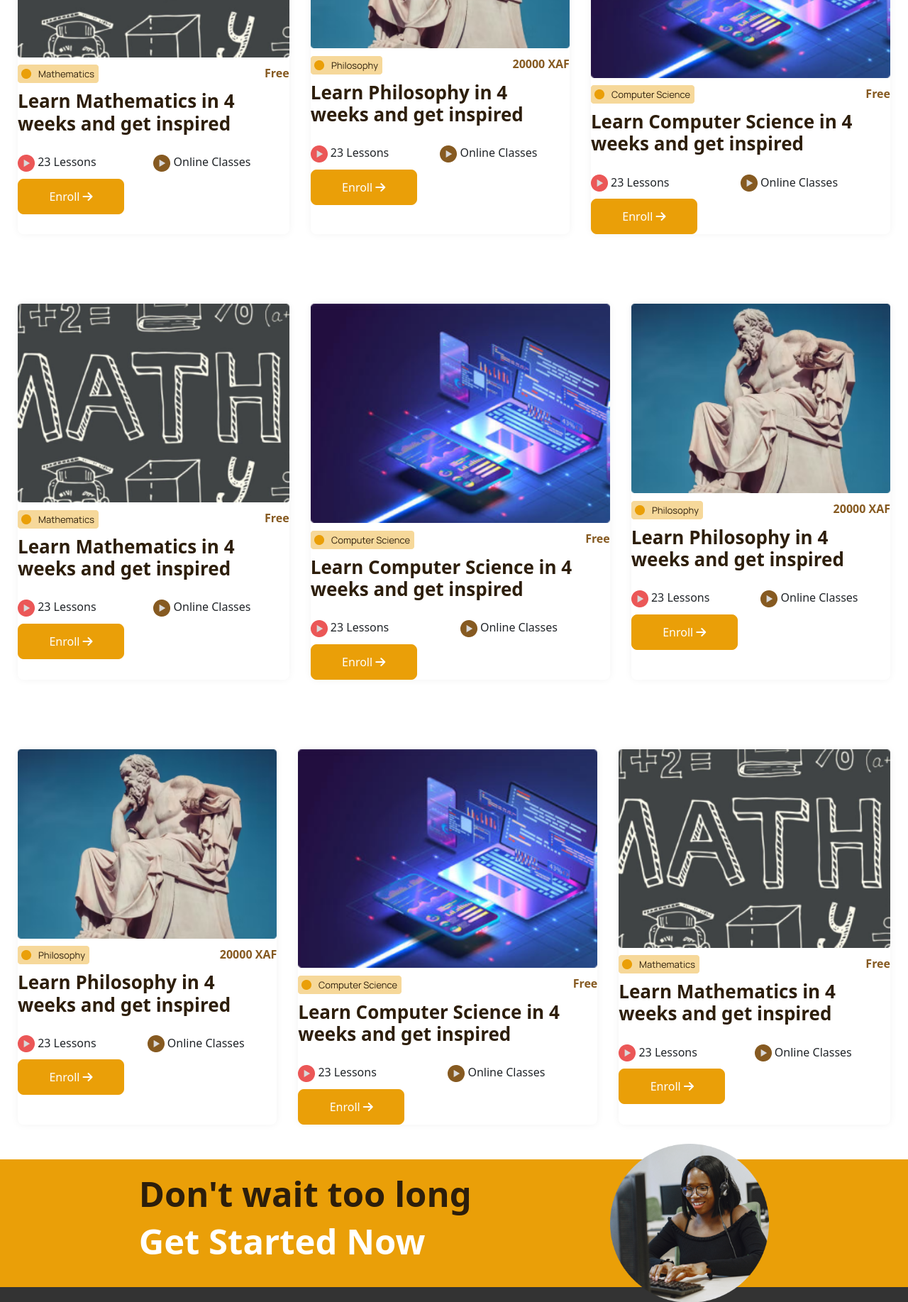
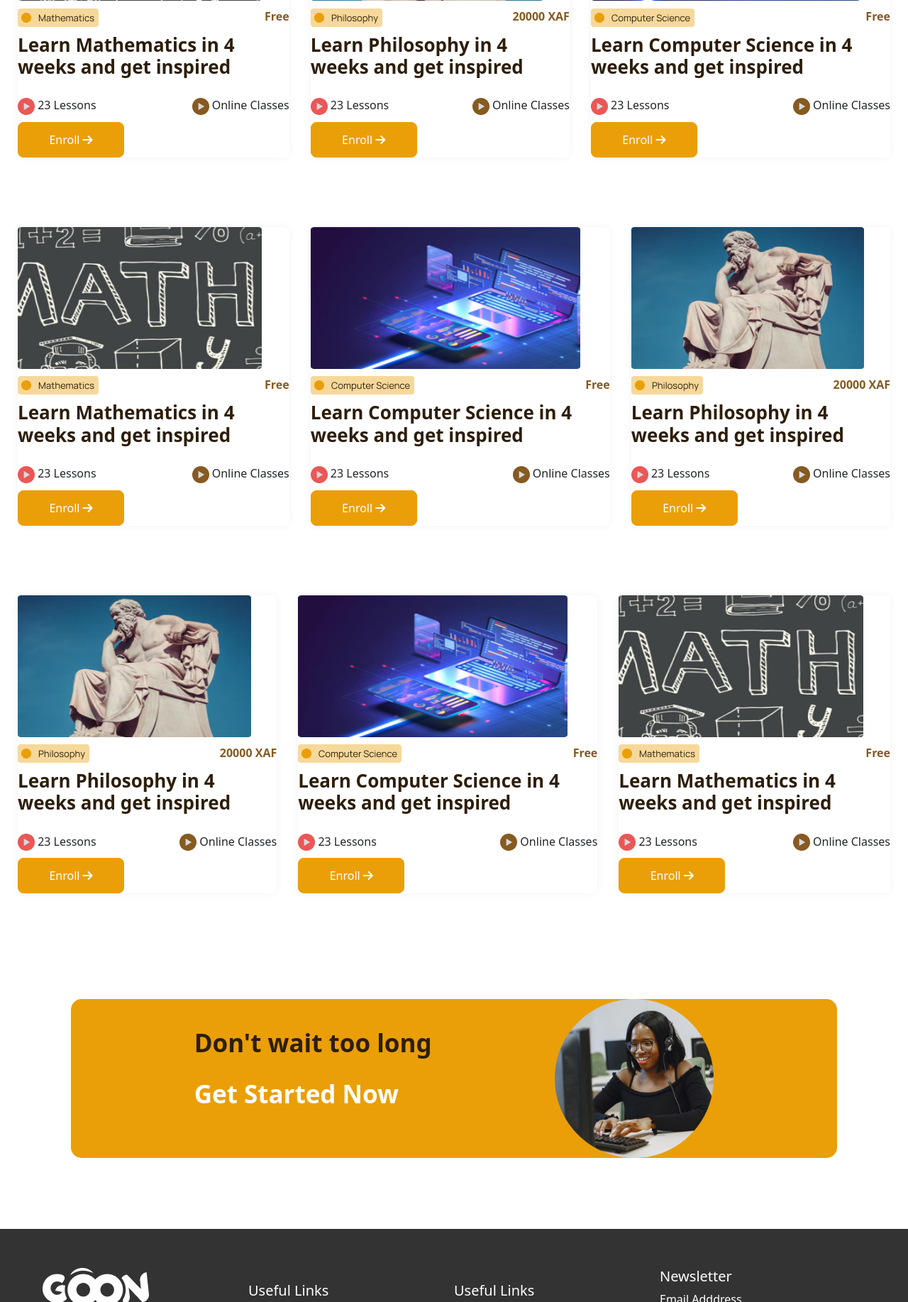
Before and after one commit to FonsahPageo/figma-design, a PHP site: page /courses.html in a window 1280 px wide. Shown: the part 566-2401 px from the top of the page at 71% size. Run offline with PHP 8.4, Linux system fonts and the light colour scheme.

Commit message:
work update

```diff
--- a/courses.html
+++ b/courses.html
@@ -6,7 +6,7 @@
     <meta http-equiv="X-UA-Compatible" content="IE=edge">
     <meta name="viewport" content="width=device-width, initial-scale=1.0">
     <title>Our Courses</title>
-    <!-- <link rel="stylesheet" href="/styles/style.css"> -->
+    <link rel="stylesheet" href="/styles/style.css">
     <link rel="stylesheet" href="/styles/courses.css">
     <script src="script/javascript.js"></script>
 </head>
@@ -15,12 +15,11 @@
     <div w3-include-html="header.html" class="top-header"></div>
     <div class="courses">
         <p class="courses-para">Our Courses</p>
-        <!-- <img src="/images/image 10.png" class="courses-img"> -->
     </div>
     <section class="section-3-course">
         <div class="section-3-content">
             <div class="course">
-                <img src="/images/Rectangle 5.png" alt="">
+                <img src="/images/Rectangle 5.png" alt="" class="rectangle">
                 <div class="maths-content">
                     <div><img src="/images/Frame 29.png" alt=""></div>
                     <div class="mathsfree">Free </div>
@@ -38,7 +37,7 @@
             </div>
 
             <div class="course">
-                <img src="/images/Rectangle 5 (1).png" alt="">
+                <img src="/images/Rectangle 5 (1).png" alt="" class="rectangle">
                 <div class="maths-content">
                     <div><img src="/images/Frame 29 (1).png" alt=""></div>
                     <div class="mathsfree">20000 XAF</div>
@@ -56,7 +55,7 @@
             </div>
 
             <div class="course">
-                <img src="/images/Rectangle 5 (2).png" alt="">
+                <img src="/images/Rectangle 5 (2).png" alt="" class="rectangle">
                 <div class="maths-content">
                     <div><img src="/images/Frame 29 (2).png" alt=""></div>
                     <div class="mathsfree">Free </div>
@@ -76,7 +75,7 @@
 
         <div class="section-3-content">
             <div class="course">
-                <img src="/images/Rectangle 5.png" alt="">
+                <img src="/images/Rectangle 5.png" alt="" class="rectangle">
                 <div class="maths-content">
                     <div><img src="/images/Frame 29.png" alt=""></div>
                     <div class="mathsfree">Free </div>
@@ -94,7 +93,7 @@
             </div>
 
             <div class="course">
-                <img src="/images/Rectangle 5 (2).png" alt="">
+                <img src="/images/Rectangle 5 (2).png" alt="" class="rectangle">
                 <div class="maths-content">
                     <div><img src="/images/Frame 29 (2).png" alt=""></div>
                     <div class="mathsfree">Free </div>
@@ -112,7 +111,7 @@
             </div>
 
             <div class="course">
-                <img src="/images/Rectangle 5 (1).png" alt="">
+                <img src="/images/Rectangle 5 (1).png" alt="" class="rectangle">
                 <div class="maths-content">
                     <div><img src="/images/Frame 29 (1).png" alt=""></div>
                     <div class="mathsfree">20000 XAF</div>
@@ -132,7 +131,7 @@
 
         <div class="section-3-content">
             <div class="course">
-                <img src="/images/Rectangle 5 (1).png" alt="">
+                <img src="/images/Rectangle 5 (1).png" alt="" class="rectangle">
                 <div class="maths-content">
                     <div><img src="/images/Frame 29 (1).png" alt=""></div>
                     <div class="mathsfree">20000 XAF</div>
@@ -150,7 +149,7 @@
             </div>
 
             <div class="course">
-                <img src="/images/Rectangle 5 (2).png" alt="">
+                <img src="/images/Rectangle 5 (2).png" alt="" class="rectangle">
                 <div class="maths-content">
                     <div><img src="/images/Frame 29 (2).png" alt=""></div>
                     <div class="mathsfree">Free </div>
@@ -168,7 +167,7 @@
             </div>
 
             <div class="course">
-                <img src="/images/Rectangle 5.png" alt="">
+                <img src="/images/Rectangle 5.png" alt="" class="rectangle">
                 <div class="maths-content">
                     <div><img src="/images/Frame 29.png" alt=""></div>
                     <div class="mathsfree">Free </div>
@@ -187,6 +186,7 @@
         </div>
     </section>
 
+    <div class="get-started">
         <section class="section-2-course">
             <div>
                 <h3>Don't wait too long</h3>
@@ -196,6 +196,7 @@
                 <img src="/images/Ellipse 2.png">
             </div>
         </section>
+    </div>
 
     <div w3-include-html="footer.html"></div>
     <script>
--- a/index.html
+++ b/index.html
@@ -25,9 +25,9 @@
                 <button class="login-button">About Us</button>
             </div>
         </div>
-        <!-- <div>
+        <div>
             <img src="/images/image1.png" class="image-1" align="right">
-        </div> -->
+        </div>
     </section>
 
     <section class="secto">
@@ -94,7 +94,6 @@
                 <button class="maths-enroll">
                     Enroll <i class="fa-solid fa-arrow-right"></i>
                 </button>
-
             </div>
 
             <div class="course">
--- a/styles/courses.css
+++ b/styles/courses.css
@@ -24,21 +24,28 @@
     color: white;
 }
 
+.get-started{
+    padding: 100px;
+}
+
 .section-2-course {
     display: flex;
-    width: 100vw;
-    height: 180px;
+    flex-direction: row;
+    width: 100%;
+    height: 100%;
     background: #EA9F08;
     align-items: center;
     justify-content: space-evenly;
+    bottom: 30px;
+    border-radius: 15px;
 }
 
 .section-2-course h3 {
     height: 59px;
     font-style: normal;
     font-weight: 700;
-    font-size: 49px;
-    line-height: 120%;
+    font-size: 35px;
+    /* line-height: 120%; */
     color: #2D1E0B;
 }
 
@@ -51,7 +58,7 @@
     height: 59px;
     font-style: normal;
     font-weight: 700;
-    font-size: 49px;
-    line-height: 120%;
+    font-size: 35px;
+    /* line-height: 120%; */
     color: #fff;
 }
--- a/styles/style.css
+++ b/styles/style.css
@@ -170,9 +170,10 @@ li {
 }
 
 .maths-content-2 {
-    display: grid;
+    display: flex;
+    /* display: grid; */
     flex-direction: row;
-    grid-template-columns: 1fr 1fr;
+    /* grid-template-columns: 1fr 1fr; */
     justify-content: space-between;
 }
 
```
Also changed, not shown: course details.html (+24 -0 lines), styles/course-details.css (added, +18 -0 lines). Lines whose indentation alone changed are shown as unchanged.
